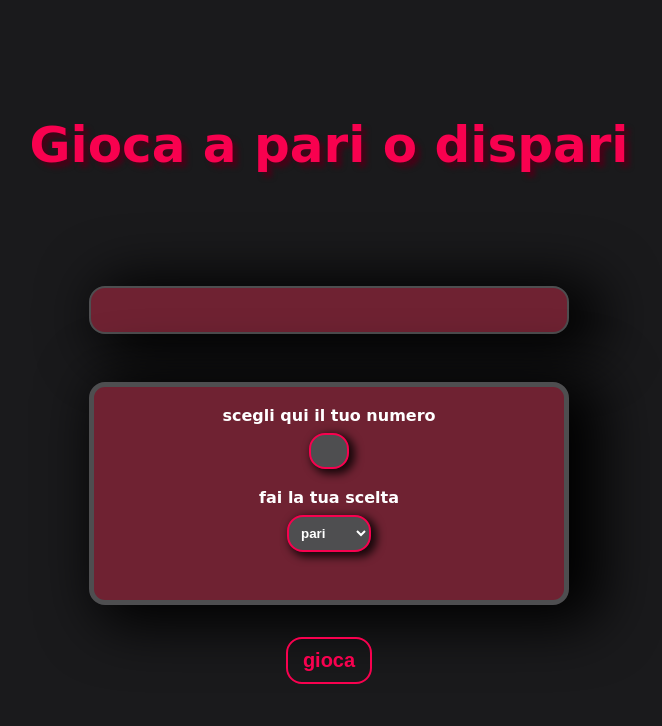
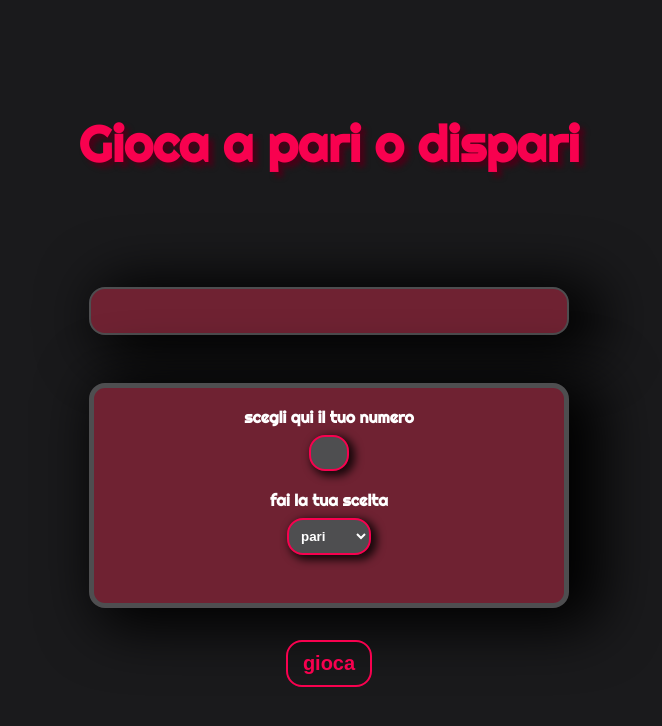
Before and after one commit to AntonelloStefania/js-paliedispari, a plain HTML site: page pari-dispari/index.html in a window 1280 px wide. Shown: the whole page, without its empty margins (311-973 px from the left). Drawn offline with Linux system fonts and the light colour scheme.

Commit message:
modifica font

```diff
--- a/pari-dispari/index.html
+++ b/pari-dispari/index.html
@@ -4,6 +4,9 @@
     <meta charset="UTF-8">
     <meta http-equiv="X-UA-Compatible" content="IE=edge">
     <meta name="viewport" content="width=device-width, initial-scale=1.0">
+    <link rel="preconnect" href="https://fonts.googleapis.com">
+<link rel="preconnect" href="https://fonts.gstatic.com" crossorigin>
+<link href="https://fonts.googleapis.com/css2?family=Righteous&display=swap" rel="stylesheet">
     <title>pari_dispari</title>
     <script defer src="./js/script.js"></script>
     <link rel="stylesheet" href="./css/style.css">
```
